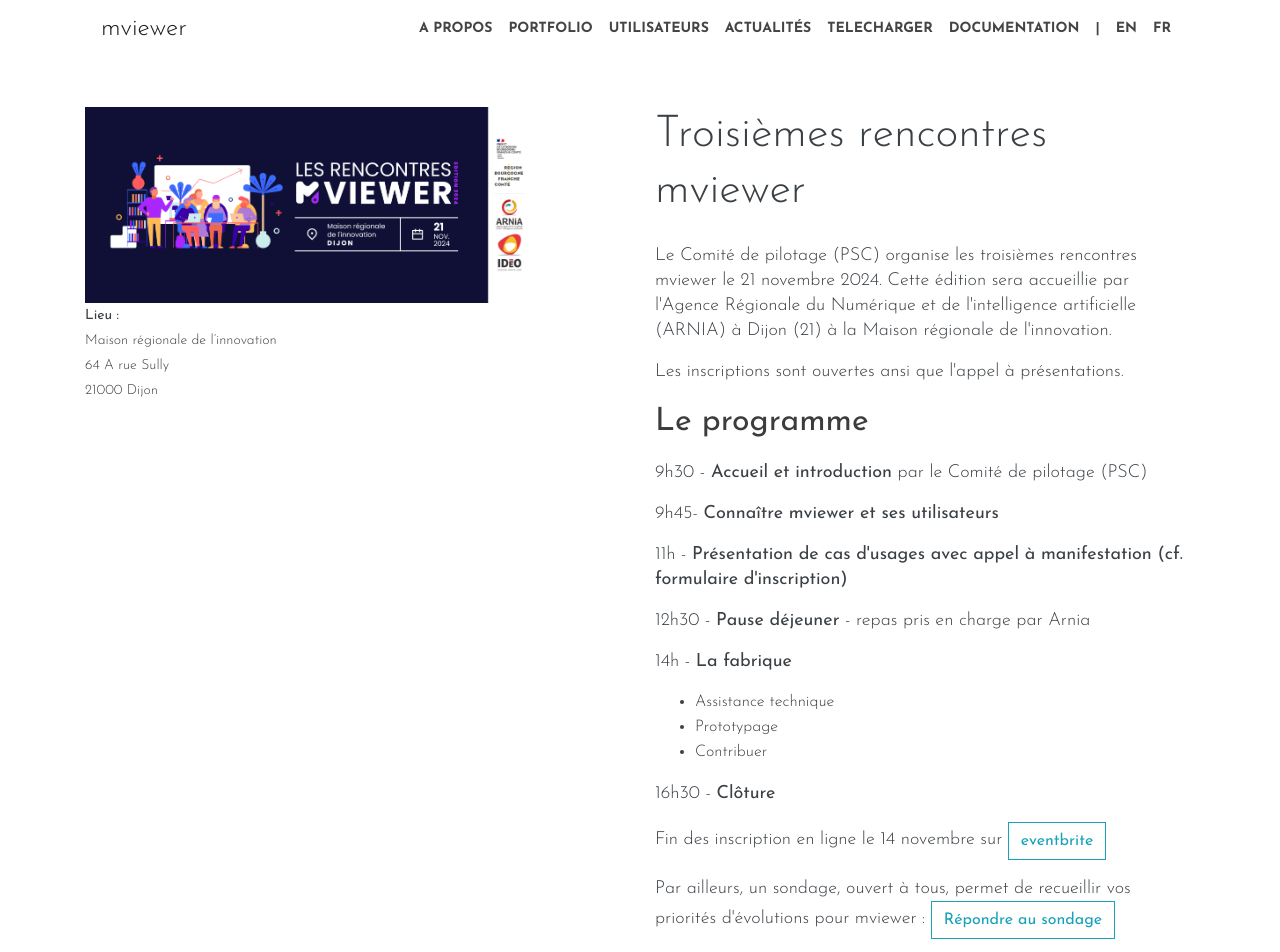
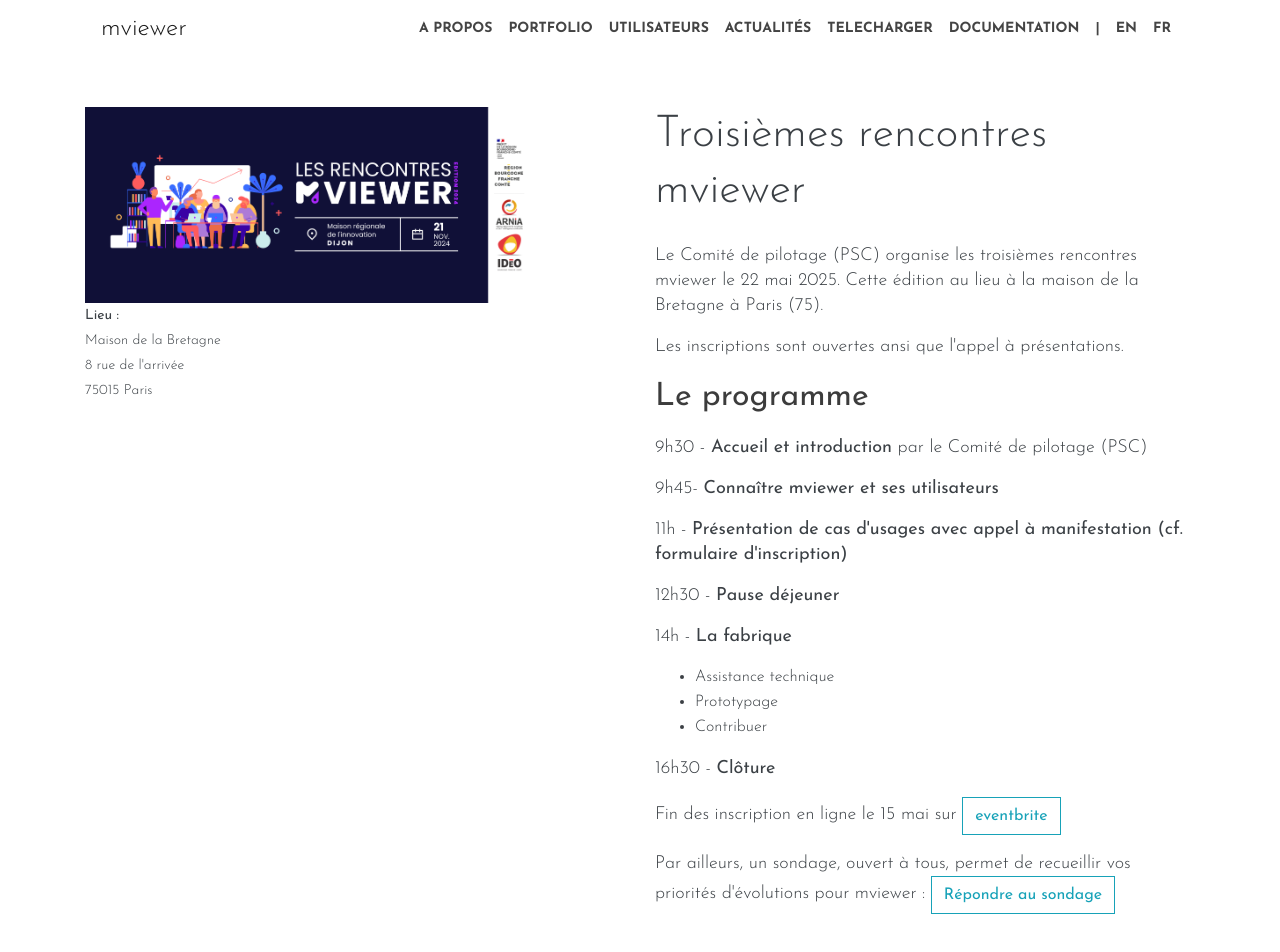
Before and after one commit to mviewer/mviewer.github.io, a plain HTML site: page fr/blog/post-6/index.html in a window 1280 px wide. Shown: the top 952 px of the page. Drawn offline with Linux system fonts and the light colour scheme; a web font is replaced by a local one.

Commit message:
adaptation à paris

```diff
--- a/fr/blog/post-6/index.html
+++ b/fr/blog/post-6/index.html
@@ -1,7 +1,7 @@
 <!DOCTYPE html>
 <html lang="fr-fr"><head>
   <meta charset="utf-8">
-  <title>Troisièmes rencontres mviewer à Dijon.</title>
+  <title>Troisièmes rencontres mviewer à Paris</title>
 
 
   <!-- mobile responsive meta -->
@@ -105,20 +105,20 @@
           <img class="img-fluid w-100" src="../../../images/blog/mviewerday3.png" alt="">
         </div>
 		<div class="sticky-image"><b>Lieu :</b></br>
-		Maison régionale de l’innovation</br>
-		64 A rue Sully</br>
-		21000 Dijon
+		Maison de la Bretagne</br>
+		8 rue de l'arrivée</br>
+		75015 Paris
       </div>
       </div>
       <div class="col-lg-6 col-md-7 offset-lg-1">
         <h1 class="mb-4">Troisièmes rencontres mviewer</h1>
         <div class="content">
-          <p>Le Comité de pilotage (PSC) organise les troisièmes rencontres mviewer le 21 novembre 2024. Cette édition sera accueillie par l'Agence Régionale du Numérique et de l'intelligence artificielle (ARNIA) à Dijon (21) à la Maison régionale de l'innovation.</p>
+          <p>Le Comité de pilotage (PSC) organise les troisièmes rencontres mviewer le 22 mai 2025. Cette édition au lieu à la maison de la Bretagne à Paris (75).</p>
 		  <p>Les inscriptions sont ouvertes ansi que l'appel à présentations.</p>
 		<h4 class="subheading">Le programme</h4><p>9h30 -<strong> Accueil et introduction</strong> par le Comité de pilotage (PSC)</p>
 		<p>9h45- <strong>Connaître mviewer et ses utilisateurs</strong></p>
 		<p>11h - <strong> Présentation de cas d'usages avec appel à manifestation (cf. formulaire d'inscription)</strong></p>
-		<p>12h30 - <strong>Pause déjeuner</strong> - repas pris en charge par Arnia</p>
+		<p>12h30 - <strong>Pause déjeuner</strong></p>
 		<p>14h - <strong>La fabrique</strong></p>
 		<ul>
 		<li>Assistance technique</li>
@@ -126,7 +126,7 @@
 		<li>Contribuer</li>
 		</ul>
 		<p>16h30 - <strong>Clôture</strong></p>
-		<p>Fin des inscription en ligne le 14 novembre sur <a class="btn btn-outline-info" role="button" href="https://mviewerday.eventbrite.fr" target="_blank">eventbrite</a></p>
+		<p>Fin des inscription en ligne le 15 mai sur <a class="btn btn-outline-info" role="button" href="https://mviewerday3.eventbrite.fr" target="_blank">eventbrite</a></p>
 		  <p>Par ailleurs, un sondage, ouvert à tous, permet de recueillir vos priorités d'évolutions pour mviewer : <a class="btn btn-outline-info" role="button" href="https://forms.office.com/Pages/ResponsePage.aspx?id=fPro-VrcrEWcNHd_aLs5LyNk2oOqEd5OsaCh2ocfAtlUNzdDTjNEV1M0UlROMk9GRjNPNjA5TkZDRC4u" target="_blank">Répondre au sondage</a></p>
         </div>
       </div>
```
